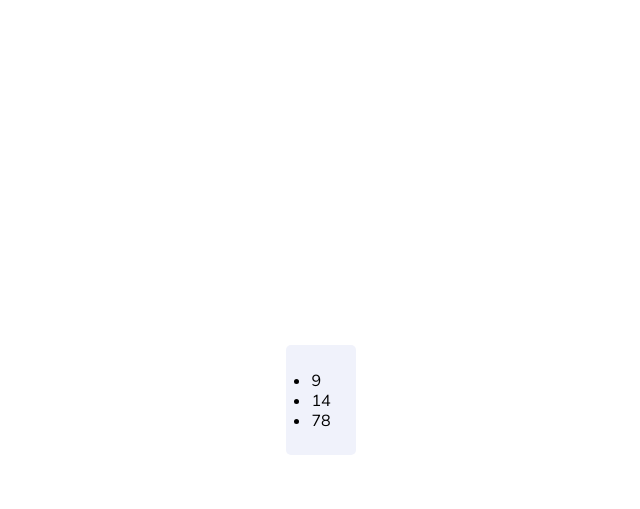
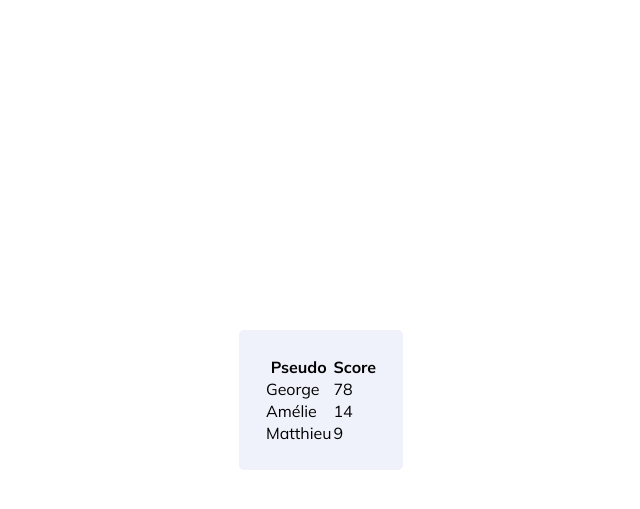
Before and after one commit to chouaib-skitou/quizz, a Django app: page /classement/ in a window 1280 px wide. Shown: the top 509 px of the page, without its empty margins (319-959 px from the left). Run offline with Django 4.2, Linux system fonts and the light colour scheme; data comes from the database, SQL or seed files in the repository.

Commit message:
affichage score reverse

```diff
--- a/mise_en_sitaution_quizz/base/templates/classement/classement.html
+++ b/mise_en_sitaution_quizz/base/templates/classement/classement.html
@@ -23,14 +23,18 @@
 {% endblock title %}
 {% block content %}
 <div class="shadow-wrap">
-    {% if allPlayer %}
-        <ul>
+    <table>
+        <tr>
+        <th>Pseudo</th>
+        <th>Score</th>
+        </tr>
         {% for joueur in allPlayer %}
-            <li> {{ joueur.score }}</li>
+            <tr>
+            <td>{{ joueur }}</td>
+            <td>{{ joueur.score }}</td>
+            </tr>
         {% endfor %}
-        </ul>
-    {% else %}
-        <p>Aucun joueur !!!</p>
-    {% endif %}
+
+    </table>
 </div>
 {% endblock content %}a
--- a/mise_en_sitaution_quizz/base/views.py
+++ b/mise_en_sitaution_quizz/base/views.py
@@ -28,6 +28,6 @@ def authView(request):
  return render(request, "registration/signup.html", {"form": form})
 
 def PlayerView(request):
-  allPlayer = Player.objects.order_by("score")
+  allPlayer = Player.objects.order_by("score").reverse()
 
   return render(request, "classement/classement.html", {"allPlayer" : allPlayer })
```
